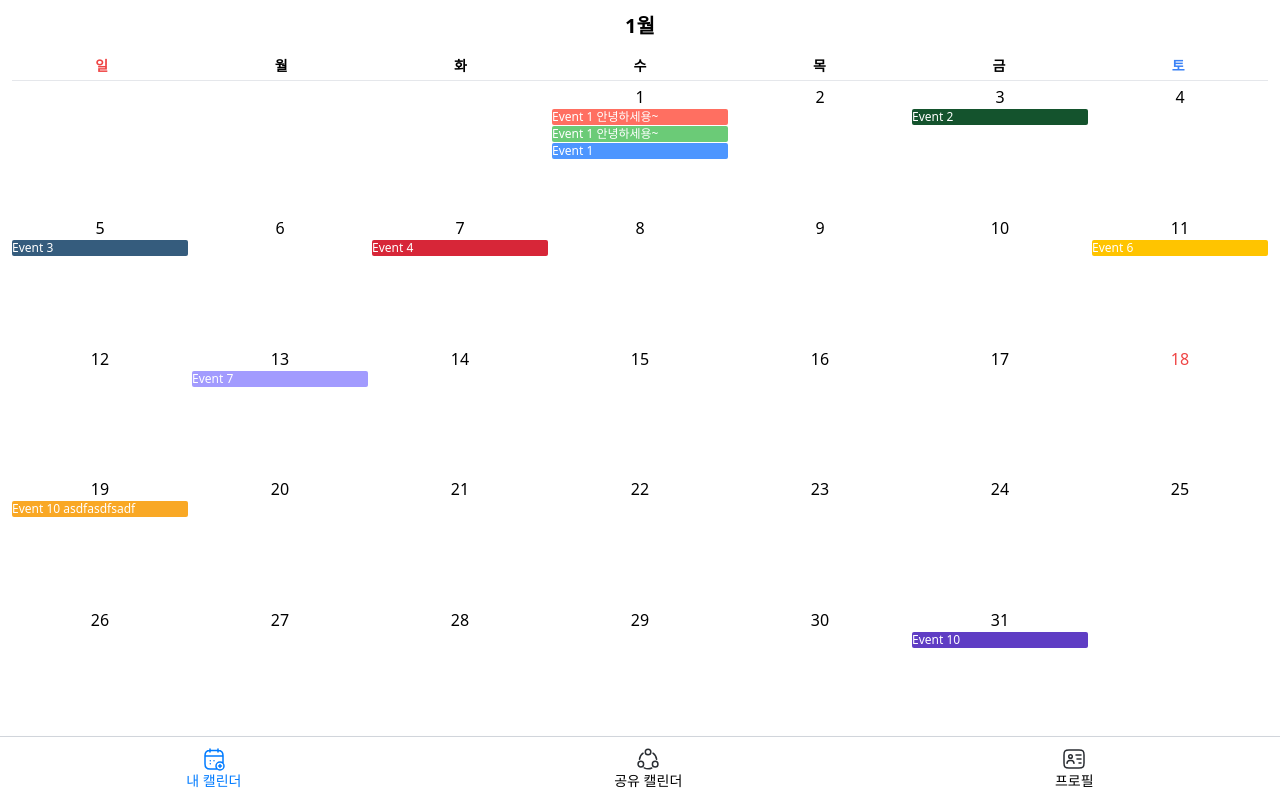
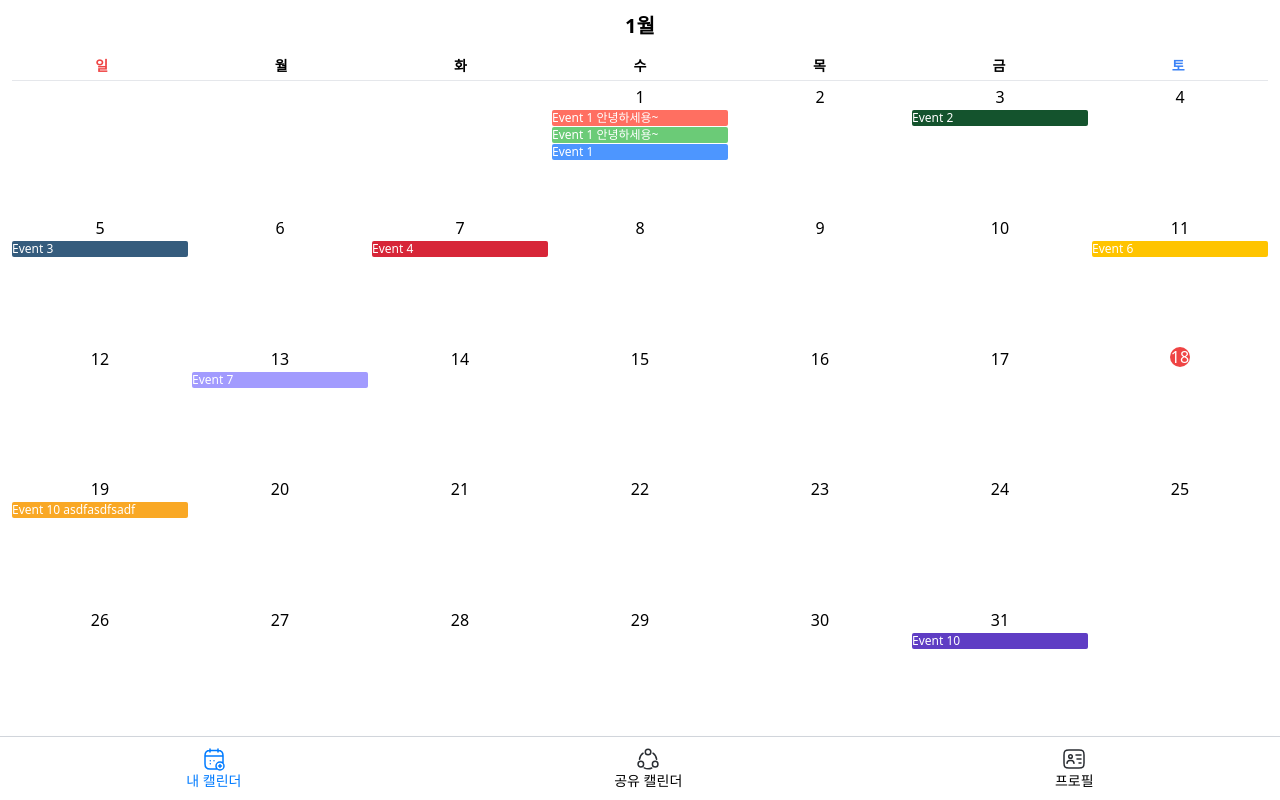
Before and after one commit to seank021/share-calendar-fe, a React (Vite) app: page /my-calendar in a window 1280 px wide. Built offline with nearby package versions, Linux system fonts and the light colour scheme; no server answers; sample sign-in values are in the browser's storage.

Commit message:
style: today emphasize

```diff
--- a/src/components/calendar.jsx
+++ b/src/components/calendar.jsx
@@ -63,8 +63,16 @@ const Calendar = ({ events, onDateClick, currentDate }) => {
                             className="bg-white cursor-pointer flex flex-col justify-start overflow-hidden"
                             onClick={() => onDateClick(date)}
                         >
-                            <span className={`text-center ${isCurrentDay ? 'text-red-500' : ''}`}>{day + 1}</span>
-                            <div className="flex flex-col gap-[1px]" style={{ flex: 1 }}>
+                            <div className="flex justify-center items-center">
+                                {isCurrentDay ? (
+                                    <div className="w-[20px] h-[20px] bg-red-500 text-white rounded-full flex items-center justify-center">
+                                        {day + 1}
+                                    </div>
+                                ) : (
+                                    <span className="text-center">{day + 1}</span>
+                                )}
+                            </div>
+                            <div className="flex flex-col gap-[1px] mt-[1px]" style={{ flex: 1 }}>
                                 {dayEvents.slice(0, 3).map((event, idx) => (
                                     <span
                                         key={idx}
```
